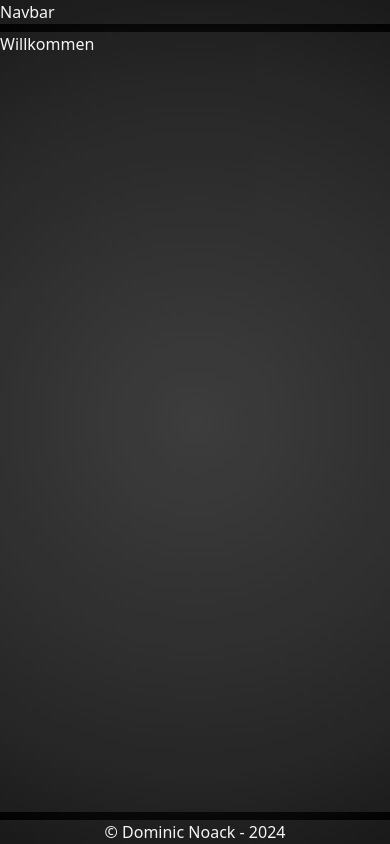
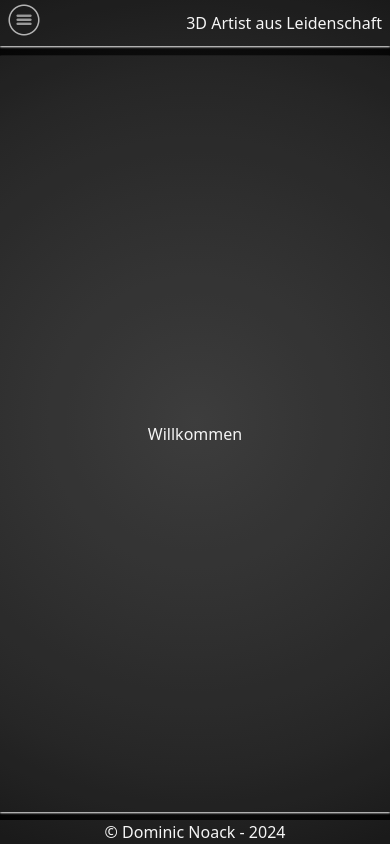
Before and after one commit to Klimperklaus/dome, a React (Vite) app: page / in a window 390 px wide. Built offline with nearby package versions, Linux system fonts and the light colour scheme.

Commit message:
basic mobile functions done

```diff
--- a/src/components/Layout.css
+++ b/src/components/Layout.css
@@ -1,3 +1,3 @@
 main {
-  height: calc(100vh - 4rem);
+  height: calc(100vh - 5.5rem);
 }
--- a/src/components/Layout.jsx
+++ b/src/components/Layout.jsx
@@ -7,10 +7,10 @@ import "./Layout.css";
 function Layout() {
   return (
     <>
-      <header className="top-0 w-full bg-white/10">
+      <header className="top-0 w-full bg-white/10 shadow-sm shadow-white flex justify-between items-center py-1 px-2">
         <Navbar />
       </header>
-      <main className="top-8 fixed w-full bg-white/10 overflow-auto">
+      <main className="top-14 px-3 fixed w-full bg-white/10 overflow-auto shadow-sm shadow-white flex justify-center items-center">
         <Outlet />
       </main>
       <footer className="bottom-0 fixed w-full text-center bg-white/10">
--- /dev/null
+++ b/src/components/Navbar.css
@@ -0,0 +1,26 @@
+.dropdown {
+  position: relative;
+  display: inline-block;
+}
+
+.dropdown-content {
+  display: none;
+  position: absolute;
+  margin-top: 0.8rem;
+  background-color: grey;
+  width: 130px;
+  box-shadow: 0px 8px 16px 0px rgba(255, 255, 255, 0.4);
+  z-index: 1;
+}
+
+.dropdown .link {
+  border: 1px solid rgba(0, 0, 0, 0.3);
+  color: red;
+  padding: 12px 16px;
+  text-decoration: none;
+  display: block;
+}
+
+.dropdown:hover .dropdown-content {
+  display: block;
+}
--- a/src/components/Navbar.jsx
+++ b/src/components/Navbar.jsx
@@ -1,7 +1,36 @@
 import React from "react";
+import menu from "../assets/menu.png";
+import { NavLink } from "react-router-dom";
+import "./Navbar.css";
 
 function Navbar() {
-  return <div>Navbar</div>;
+  return (
+    <>
+      <div className="dropdown">
+        <button>
+          <img src={menu} alt="menu" />
+        </button>
+        <div className="dropdown-content">
+          <NavLink className="link" to="/">
+            Willkommen
+          </NavLink>
+          <NavLink className="link" to="/references">
+            Referenzen
+          </NavLink>
+          <NavLink className="link" to="/social">
+            Social Media
+          </NavLink>
+          <NavLink className="link" to="/contact">
+            Kontakt
+          </NavLink>
+          <NavLink className="link" to="/impress">
+            Impressum
+          </NavLink>
+        </div>
+      </div>
+      <h1>3D Artist aus Leidenschaft</h1>
+    </>
+  );
 }
 
 export default Navbar;
--- a/src/pages/Impressum.jsx
+++ b/src/pages/Impressum.jsx
@@ -1,7 +1,11 @@
 import React from "react";
 
 function Impressum() {
-  return <div>Impressum</div>;
+  return (
+    <>
+      <h1>Impressum</h1>
+    </>
+  );
 }
 
 export default Impressum;
--- a/src/pages/Kontakt.jsx
+++ b/src/pages/Kontakt.jsx
@@ -1,7 +1,11 @@
 import React from "react";
 
 function Kontakt() {
-  return <div>Kontakt</div>;
+  return (
+    <>
+      <h1>Kontakt</h1>
+    </>
+  );
 }
 
 export default Kontakt;
--- a/src/pages/Pnf.jsx
+++ b/src/pages/Pnf.jsx
@@ -15,7 +15,11 @@ function Pnf() {
     }
   }, [countDown]);
 
-  return <>Page not found, redirecting in {countDown} ...</>;
+  return (
+    <div className="flex justify-center items-center h-full">
+      <h1>Page not found, redirecting in {countDown} ...</h1>
+    </div>
+  );
 }
 
 export default Pnf;
--- a/src/pages/Referenzen.jsx
+++ b/src/pages/Referenzen.jsx
@@ -1,7 +1,11 @@
 import React from "react";
 
 function Referenzen() {
-  return <div>Referenzen</div>;
+  return (
+    <>
+      <h1>Referenzen</h1>
+    </>
+  );
 }
 
 export default Referenzen;
--- a/src/pages/Social_Media.jsx
+++ b/src/pages/Social_Media.jsx
@@ -1,7 +1,11 @@
 import React from "react";
 
 function Social_Media() {
-  return <div>Social_Media</div>;
+  return (
+    <>
+      <h1>Social_Media</h1>
+    </>
+  );
 }
 
 export default Social_Media;
--- a/src/pages/Willkommen.jsx
+++ b/src/pages/Willkommen.jsx
@@ -1,7 +1,11 @@
 import React from "react";
 
 function Willkommen() {
-  return <div>Willkommen</div>;
+  return (
+    <>
+      <h1>Willkommen</h1>
+    </>
+  );
 }
 
 export default Willkommen;
```
Also changed, not shown: src/assets/menu.png.
